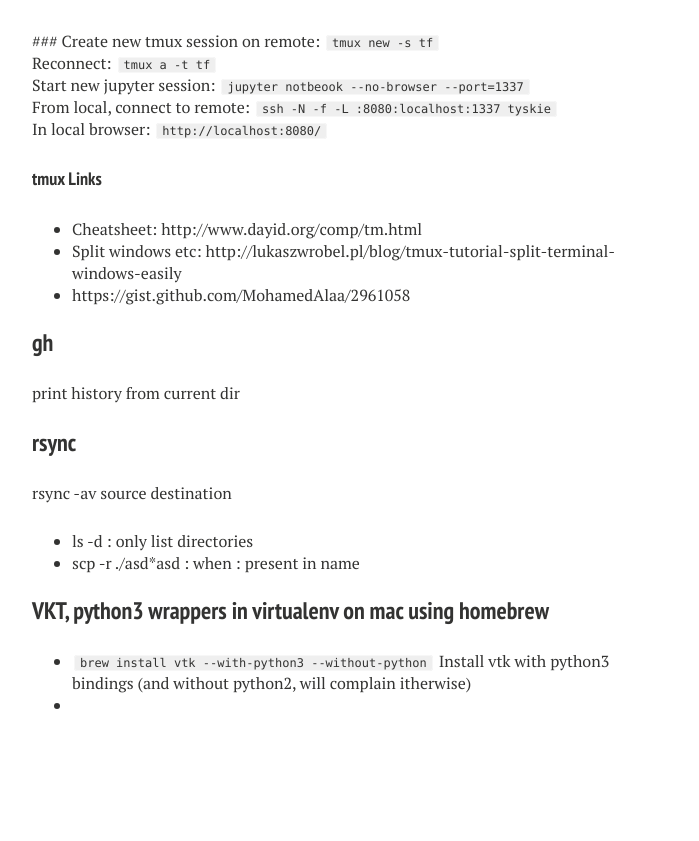
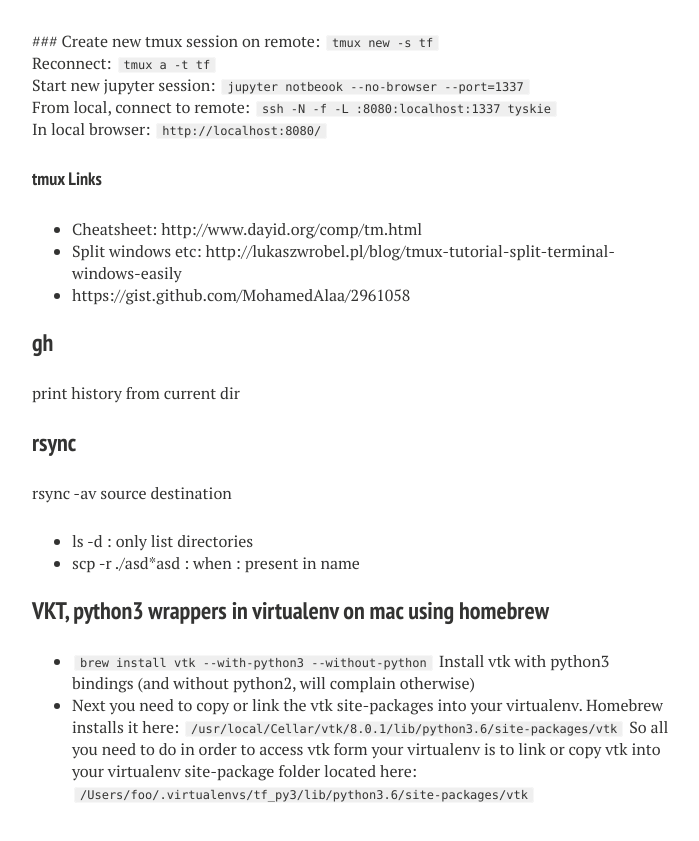
Before and after one commit to francisengelmann/francisengelmann.github.io, a Jekyll site: the page built from snippets.md, in a window 1280 px wide and 900 px high, scrolled down 2179 px. Shown: the top 841 px of the window, without its empty margins (288-987 px from the left). Built offline with Jekyll 4.4.1, drawn with Linux system fonts in a browser that asks for light colours; nearby versions of some CDN libraries; our own code applies the rules of GitHub Pages for plain Markdown files; before the commit the page ends 2991 px from its top, so only the background shows below that.

Commit message:
Update snippets.md

```diff
--- a/snippets.md
+++ b/snippets.md
@@ -99,5 +99,8 @@ rsync -av source destination
 * scp -r ./asd*asd : when : present in name
 
 ### VKT, python3 wrappers in virtualenv on mac using homebrew
-* ``brew install vtk --with-python3 --without-python`` Install vtk with python3 bindings (and without python2, will complain itherwise)
-*
+* ``brew install vtk --with-python3 --without-python`` Install vtk with python3 bindings (and without python2, will complain otherwise)
+* Next you need to copy or link the vtk site-packages into your virtualenv.
+Homebrew installs it here: ``/usr/local/Cellar/vtk/8.0.1/lib/python3.6/site-packages/vtk``
+So all you need to do in order to access vtk form your virtualenv is to link or copy vtk into your virtualenv site-package folder located here:
+``/Users/foo/.virtualenvs/tf_py3/lib/python3.6/site-packages/vtk``
```
